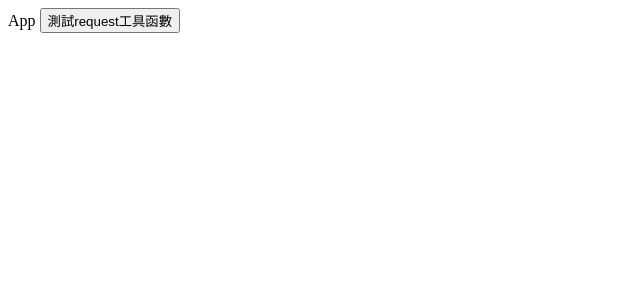
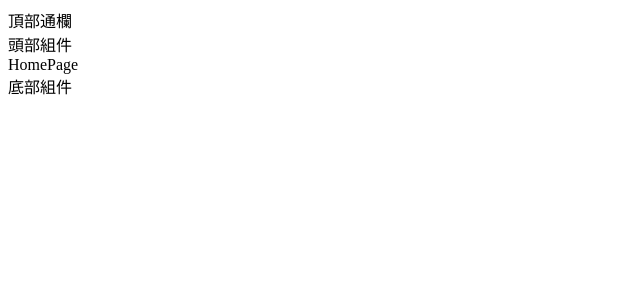
Before and after one commit to SheepNDW/vue3_erabbit_client_pc, a Vue app: page / in a window 1280 px wide. Before the commit this address had no page. Shown: the top 300 px of the page, without its empty margins (0-640 px from the left). Built offline with nearby package versions, Linux system fonts and the light colour scheme.

Commit message:
首頁路由和組件的配置

```diff
--- a/src/App.vue
+++ b/src/App.vue
@@ -1,18 +1,10 @@
 <template>
-  <div class="container">
-    App <button @click="fn">測試request工具函數</button>
-  </div>
+  <!-- 一級路由 -->
+  <router-view></router-view>
 </template>
 
 <script>
-import request from "@/utils/request";
 export default {
   name: "App",
-  setup() {
-    const fn = () => {
-      request("/member/profile", "get", { a: 10 });
-    };
-    return { fn };
-  },
 };
 </script>
--- a/src/views/Layout.vue
+++ b/src/views/Layout.vue
@@ -0,0 +1,21 @@
+<template>
+  <!-- 頂部通欄 -->
+  <nav>頂部通欄</nav>
+  <!-- 頭部組件 -->
+  <header>頭部組件</header>
+  <!-- 內容容器 -->
+  <div class="main">
+    <!-- 二級路由 -->
+    <router-view></router-view>
+  </div>
+  <!-- 底部組件 -->
+  <footer>底部組件</footer>
+</template>
+
+<script>
+export default {
+  name: 'Layout',
+};
+</script>
+
+<style></style>
--- /dev/null
+++ b/src/views/home/index.vue
@@ -0,0 +1,9 @@
+<template>
+  <div>HomePage</div>
+</template>
+
+<script>
+export default {
+  name: 'HomePage',
+};
+</script>
```
Also changed, not shown: src/router/index.js (+11 -1 lines), 2 other files (tests, documents, lock files or other folders).
